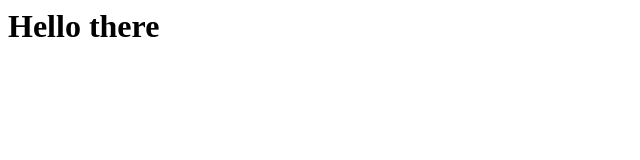
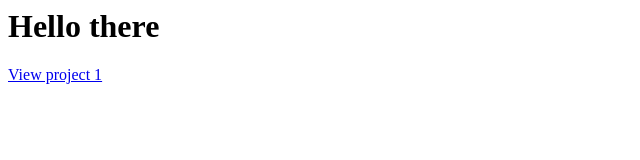
Before and after one commit to alsib/alsib.github.io, a plain HTML site: page index.html in a window 1280 px wide. Shown: the whole page, without its empty margins (0-640 px from the left). Drawn offline with Linux system fonts and the light colour scheme.

Commit message:
Update index.html

```diff
--- a/index.html
+++ b/index.html
@@ -1,3 +1,4 @@
 <html>
 <h1>Hello there</h1>
+  <a href="/project_1">View project 1</a>
 </html>
```
